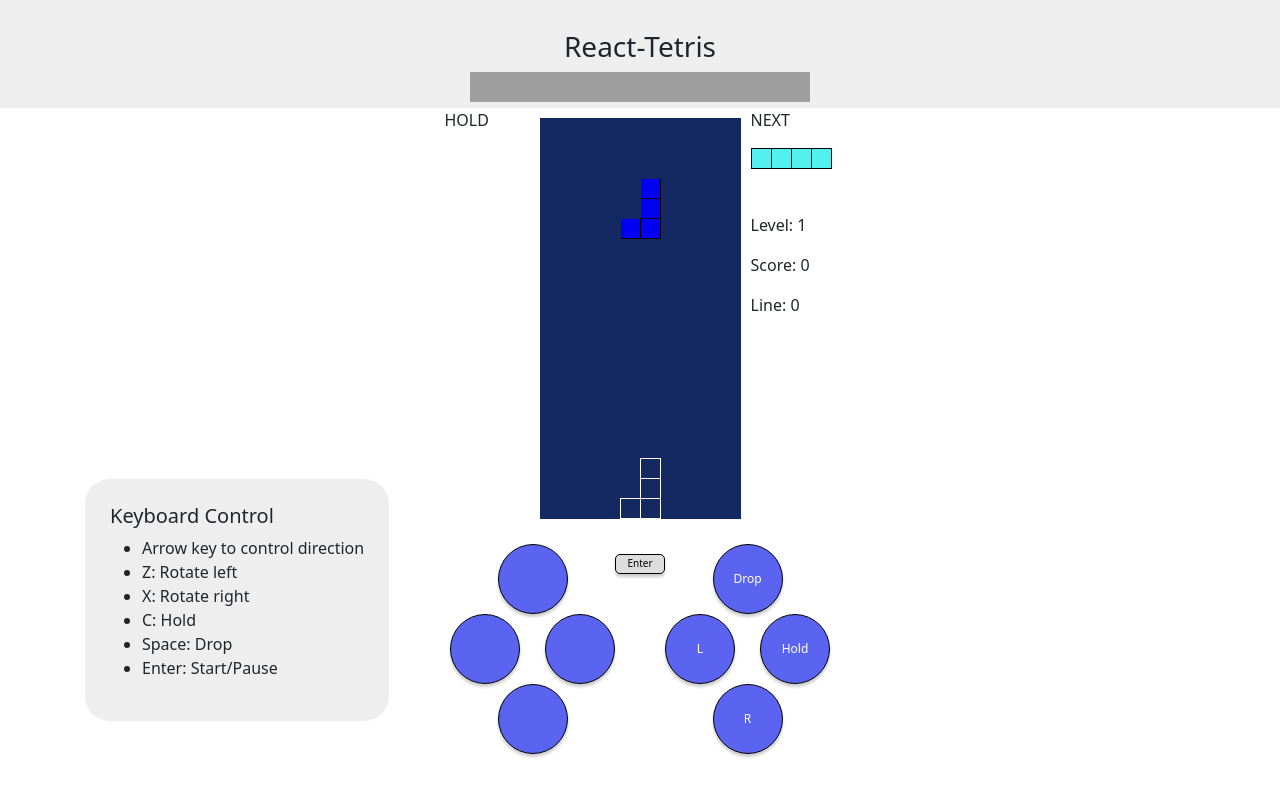
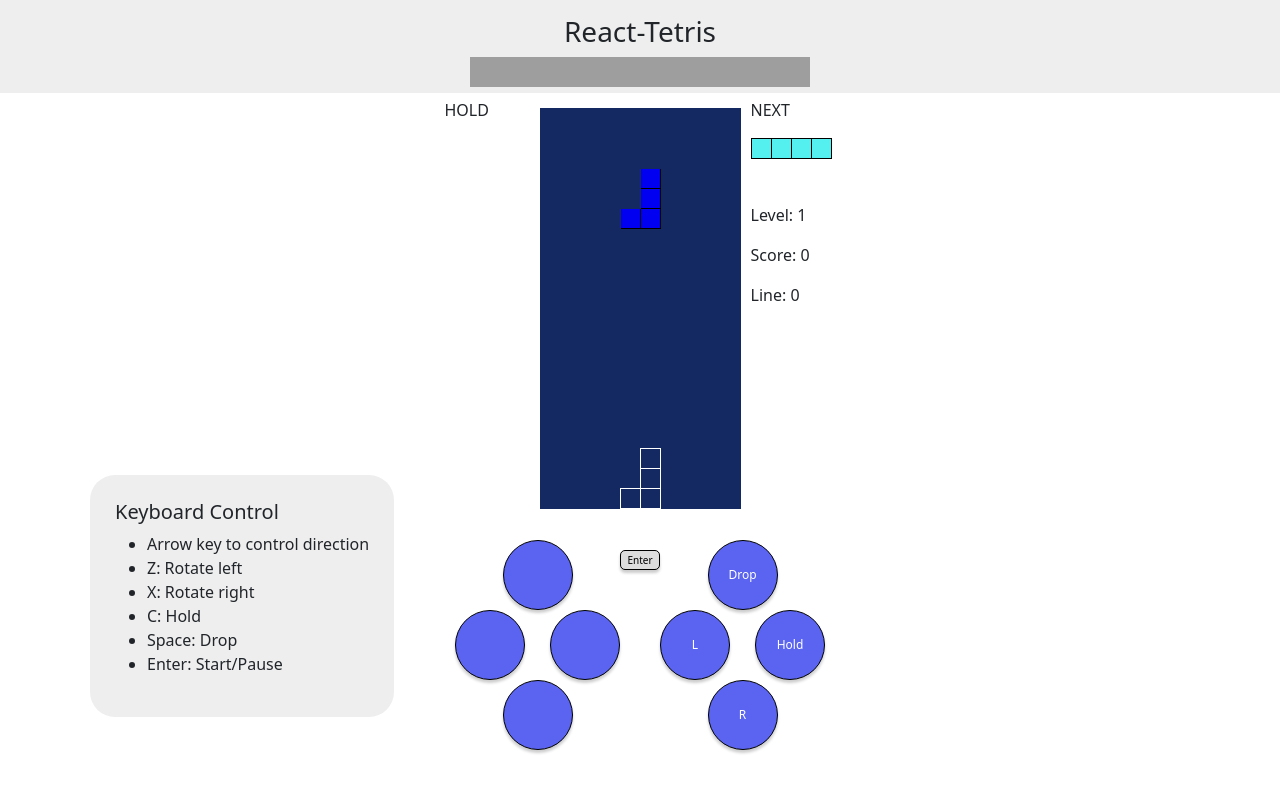
Before and after one commit to Rafe/react-tetris, a React (Create React App) app: page / in a window 1280 px wide. Shown: the top 796 px of the page. Built offline with nearby package versions, Linux system fonts and the light colour scheme; grey boxes are pictures that could not be loaded.

Commit message:
feat: update Description block and start button width

```diff
--- a/src/App.tsx
+++ b/src/App.tsx
@@ -615,10 +615,9 @@ const Container = styled.div`
 
 const Description = styled.div`
   width: 100%;
-  height: 125px;
   background-color: #EEE;
   text-align: center;
-  padding-top: 30px;
+  padding-top: 15px;
 
   @media only screen and (max-width: 820px) {
     display: none;
@@ -720,7 +719,7 @@ const StartButton = styled.button`
   border-radius: 5px;
   box-shadow: 0 3px 3px rgba(0, 0, 0, 0.2);
   padding: 0;
-  width: 50px;
+  width: 40px;
   height: 20px;
   text-aligh: center;
   font-size: 10px;
```
